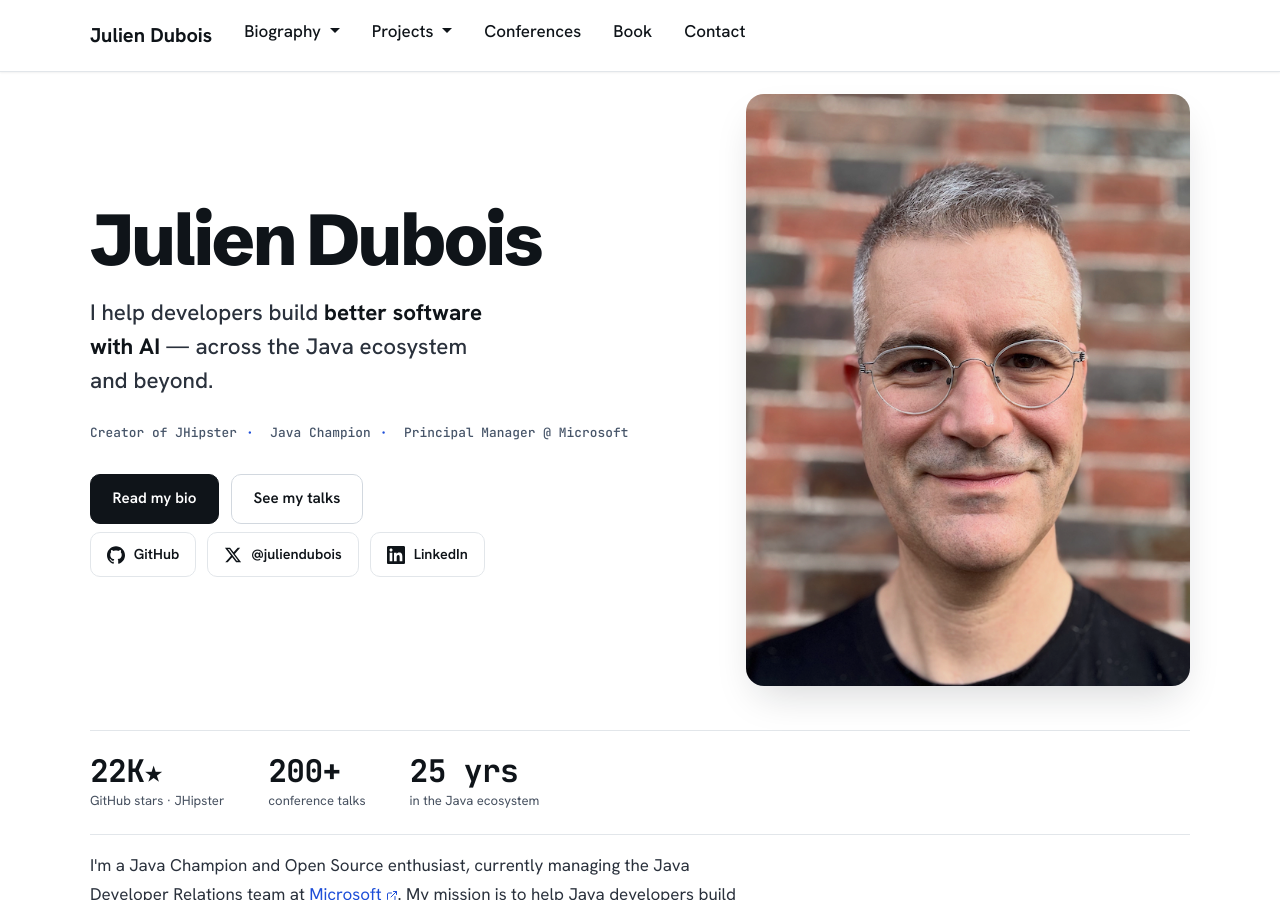
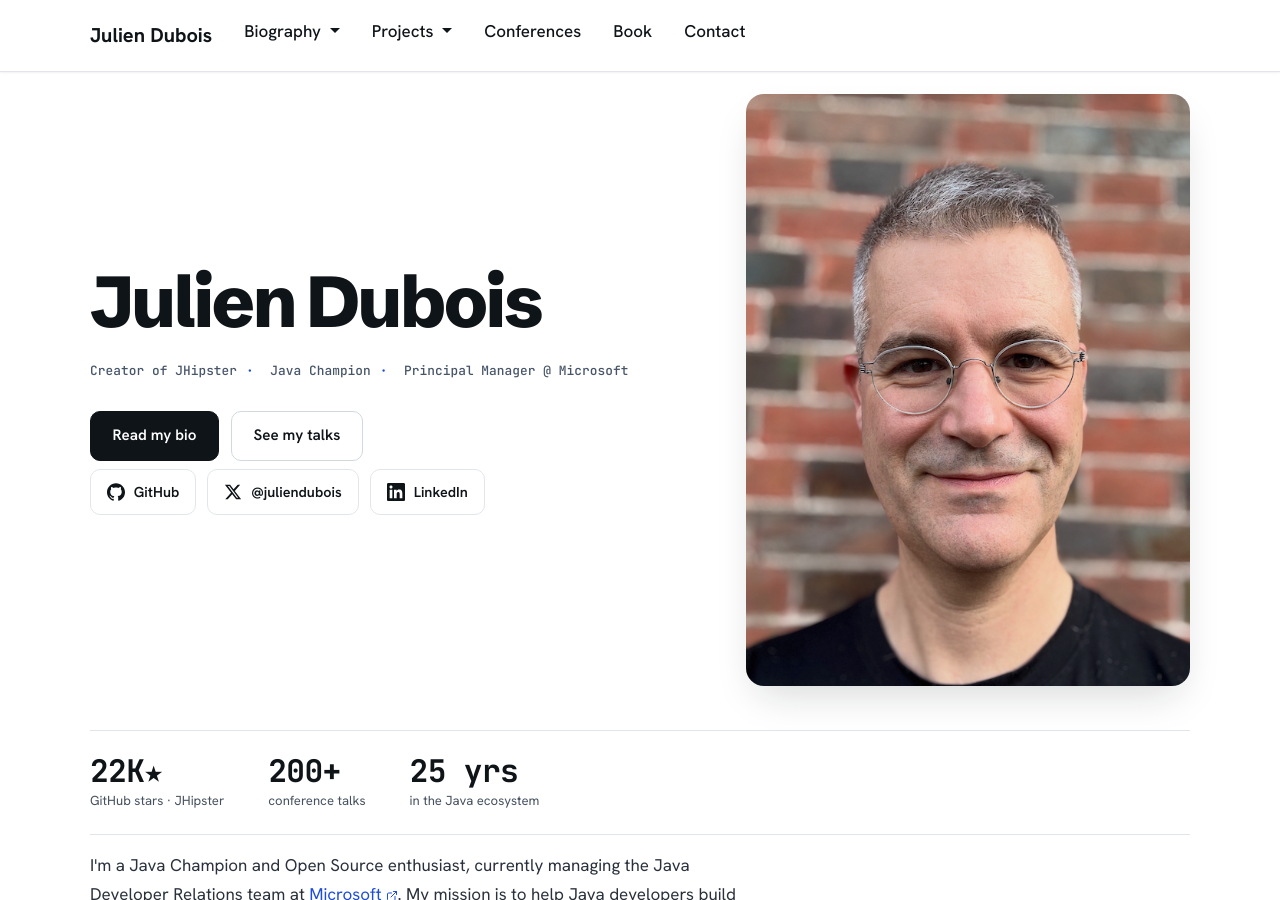
Before and after one commit to jdubois/jdubois.github.com, a Jekyll site: the page built from index.html, in a window 1280 px wide and 900 px high. Built offline with Jekyll 4.4.1, drawn with Linux system fonts in a browser that asks for light colours.

Commit message:
Remove hero lede line on Home
Drop the "I help developers build better software with AI" tagline; the
hero now leads with the name and mono credentials line.

Co-authored-by: Copilot <223556219+Copilot@users.noreply.github.com>

```diff
--- a/index.html
+++ b/index.html
@@ -7,9 +7,6 @@ title: Julien Dubois
     <div class="row">
         <div class="col-lg-7 order-2 order-lg-1">
             <h1 class="hero-name">Julien Dubois</h1>
-            <p class="hero-lede">
-                I help developers build <strong>better software with AI</strong> &mdash; across the Java ecosystem and beyond.
-            </p>
             <p class="hero-meta">
                 <span>Creator of JHipster</span>
                 <span>Java Champion</span>
```
